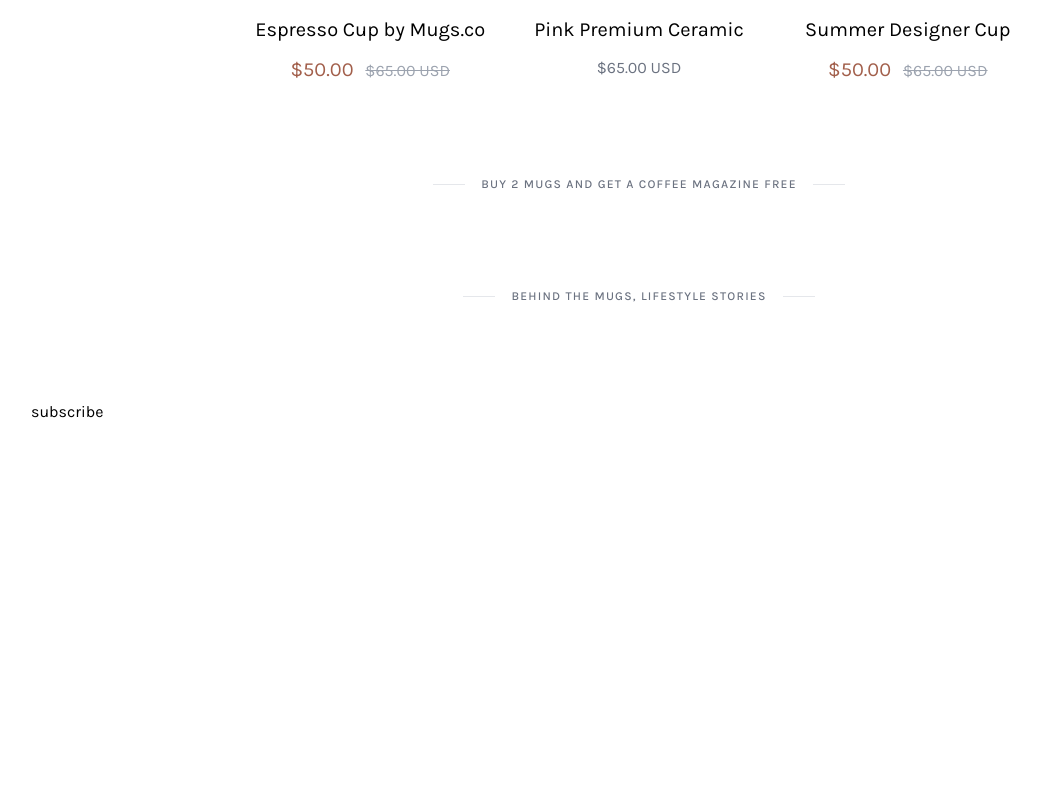
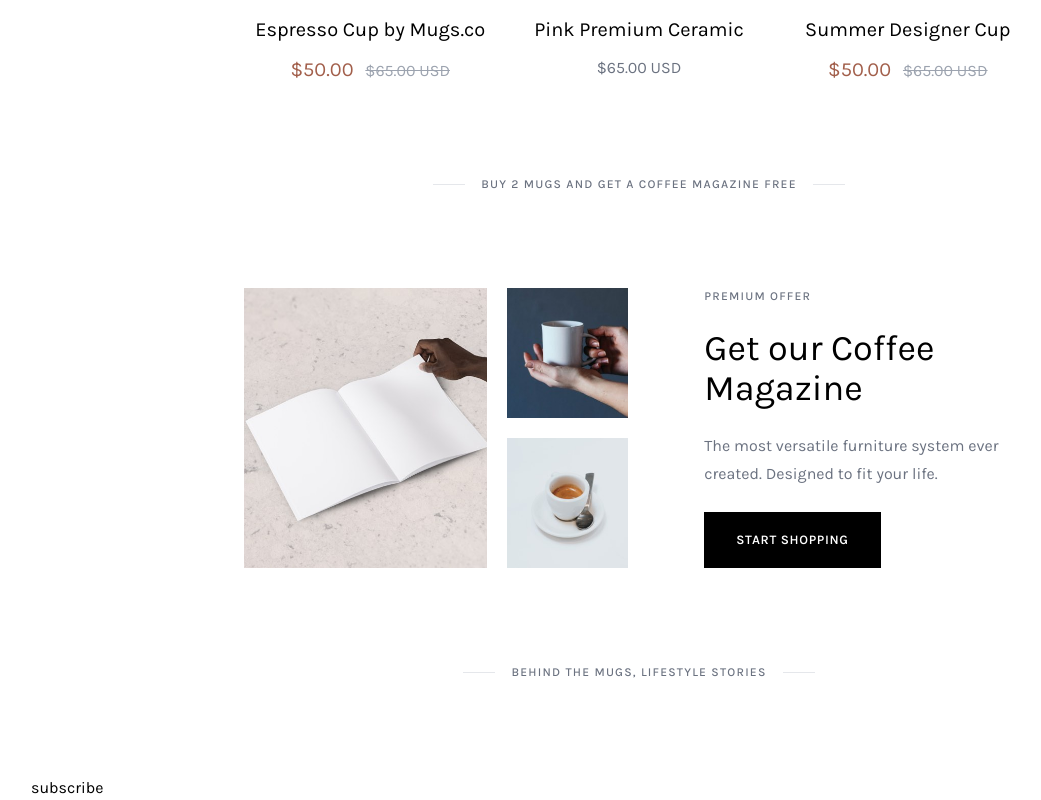
Before and after one commit to komani01/tailwindcss-coffee-style, a website: page public/index.html in a window 1280 px wide. Shown: the part 3666-4466 px from the top of the page, without its empty margins (1-1042 px from the left). Before the commit the page ends 4090 px from the top, so only its background shows below. Drawn offline with Linux system fonts and the light colour scheme.

Commit message:
Add magazine

```diff
--- a/public/index.html
+++ b/public/index.html
@@ -72,8 +72,7 @@
               <div class="font-medium text-lg mb-8">The most versatile furniture system ever created. Designed to fit
                 your life, made to move and grow.</div>
               <div class="flex justify-center">
-                <div
-                  class="bg-white uppercase text-gray-900 w-max cus-button">
+                <div class="bg-white uppercase text-gray-900 w-max cus-button">
                   Explore the products
                 </div>
               </div>
@@ -109,8 +108,7 @@
                 <a href="" alt="">
                   <div
                     class="w-full h-full hover:bg-gray-900 hover:bg-opacity-10 hover:transition-all hover:ease-in-out hover:duration-400 relative group">
-                    <div
-                      class="absolute  bg-white text-gray-900 bottom-4 left-1/2 -translate-x-1/2 hidden group-hover:block
+                    <div class="absolute  bg-white text-gray-900 bottom-4 left-1/2 -translate-x-1/2 hidden group-hover:block
                       group-hover:animate-fadeIn w-11/12 cus-button">
                       Explore Mug</div>
                   </div>
@@ -153,22 +151,21 @@
           </div>
         </div>
 
-                      <!--End Featured Mugs-->
+        <!--End Featured Mugs-->
         <div class="sub-headline">
           <div class="cus-sub-line"></div>
           <div class="cus-sub-title">MORE PRODUCTS</div>
           <div class="cus-sub-line"></div>
         </div>
 
-        <div class="more-product lg:w-[65%] w-[95%] mx-auto mb-16">
+        <div class="more-product xl:w-[65%] w-[95%] mx-auto mb-16">
           <div class="grid lg:grid-cols-3 md:grid-cols-2 grid-cols-1 gap-8 md:gap-4">
             <div class="cus-product-card">
               <div class="h-[380px] bg-[url('./image/image13.jpg')] bg-cover bg-no-repeat bg-center">
                 <a href="" alt="">
                   <div
                     class="w-full h-full hover:bg-gray-900 hover:bg-opacity-10 hover:transition-all hover:ease-in-out hover:duration-400 relative group">
-                    <div
-                      class="absolute  bg-white text-gray-900 bottom-4 left-1/2 -translate-x-1/2 hidden group-hover:block
+                    <div class="absolute  bg-white text-gray-900 bottom-4 left-1/2 -translate-x-1/2 hidden group-hover:block
                       group-hover:animate-fadeIn w-11/12 cus-button">
                       Explore Mug</div>
                   </div>
@@ -214,8 +211,7 @@
                 <a href="" alt="">
                   <div
                     class="w-full h-full hover:bg-gray-900 hover:bg-opacity-10 hover:transition-all hover:ease-in-out hover:duration-400 relative group">
-                    <div
-                      class="absolute  bg-white text-gray-900 bottom-4 left-1/2 -translate-x-1/2 hidden group-hover:block
+                    <div class="absolute  bg-white text-gray-900 bottom-4 left-1/2 -translate-x-1/2 hidden group-hover:block
                       group-hover:animate-fadeIn w-11/12 cus-button">
                       Explore Mug</div>
                   </div>
@@ -261,8 +257,7 @@
                 <a href="" alt="">
                   <div
                     class="w-full h-full hover:bg-gray-900 hover:bg-opacity-10 hover:transition-all hover:ease-in-out hover:duration-400 relative group">
-                    <div
-                      class="absolute  bg-white text-gray-900 bottom-4 left-1/2 -translate-x-1/2 hidden group-hover:block
+                    <div class="absolute  bg-white text-gray-900 bottom-4 left-1/2 -translate-x-1/2 hidden group-hover:block
                       group-hover:animate-fadeIn w-11/12 cus-button">
                       Explore Mug</div>
                   </div>
@@ -333,8 +328,7 @@
                 <a href="" alt="">
                   <div
                     class="w-full h-full hover:bg-gray-900 hover:bg-opacity-10 hover:transition-all hover:ease-in-out hover:duration-400 relative group">
-                    <div
-                      class="absolute  bg-white text-gray-900 bottom-4 left-1/2 -translate-x-1/2 hidden group-hover:block
+                    <div class="absolute  bg-white text-gray-900 bottom-4 left-1/2 -translate-x-1/2 hidden group-hover:block
                       group-hover:animate-fadeIn w-11/12 cus-button">
                       Explore Mug</div>
                   </div>
@@ -377,14 +371,29 @@
 
           </div>
         </div>
-        <div class="sub-headline">
+        <div class="sub-headline ">
           <div class="cus-sub-line"></div>
           <div class="cus-sub-title">BUY 2 MUGS AND GET A COFFEE MAGAZINE FREE</div>
           <div class="cus-sub-line"></div>
         </div>
-        <div class="coffee-magazine">
+        <div class="coffee-magazine xl:w-[65%] w-[95%] mx-auto mb-24">
+          <div class="flex flex-row justify center items-center gap-5">
+            <div class="cus-magazine basis-1/2 flex flex-row gap-5">
+              <div class="cus-big-image h-[280px] basis-2/3 bg-[url('./image/image5.jpg')] bg-cover bg-no-repeat bg-center"></div>
+              <div class="cus-small-images basis-1/3 flex flex-col gap-5">
+                <div class="h-[130px] bg-[url('./image/image15.jpg')] bg-cover bg-no-repeat bg-center"></div>
+                <div class="h-[130px] bg-[url('./image/image12.jpg')] bg-cover bg-no-repeat bg-center"></div>
+              </div>
+            </div>
+            <div class="cus-post basis-1/2 pl-14">
+              <div class="uppercase mb-6 tracking-widest text-gray-500 font-medium text-xs">PREMIUM OFFER</div>
+              <div class="text-4xl mb-6">Get our Coffee Magazine</div>
+              <div class="mb-6 text-gray-500 leading-7">The most versatile furniture system ever created. Designed to fit your life.</div>
+              <div class="bg-black uppercase text-white w-max cus-button hover:opacity-90">Start Shopping</div>
+            </div>
+          </div>
+        </div>
 
-        </div>
         <div class="sub-headline">
           <div class="cus-sub-line"></div>
           <div class="cus-sub-title">BEHIND THE MUGS, LIFESTYLE STORIES</div>
```
Also changed, not shown: public/output.css.
